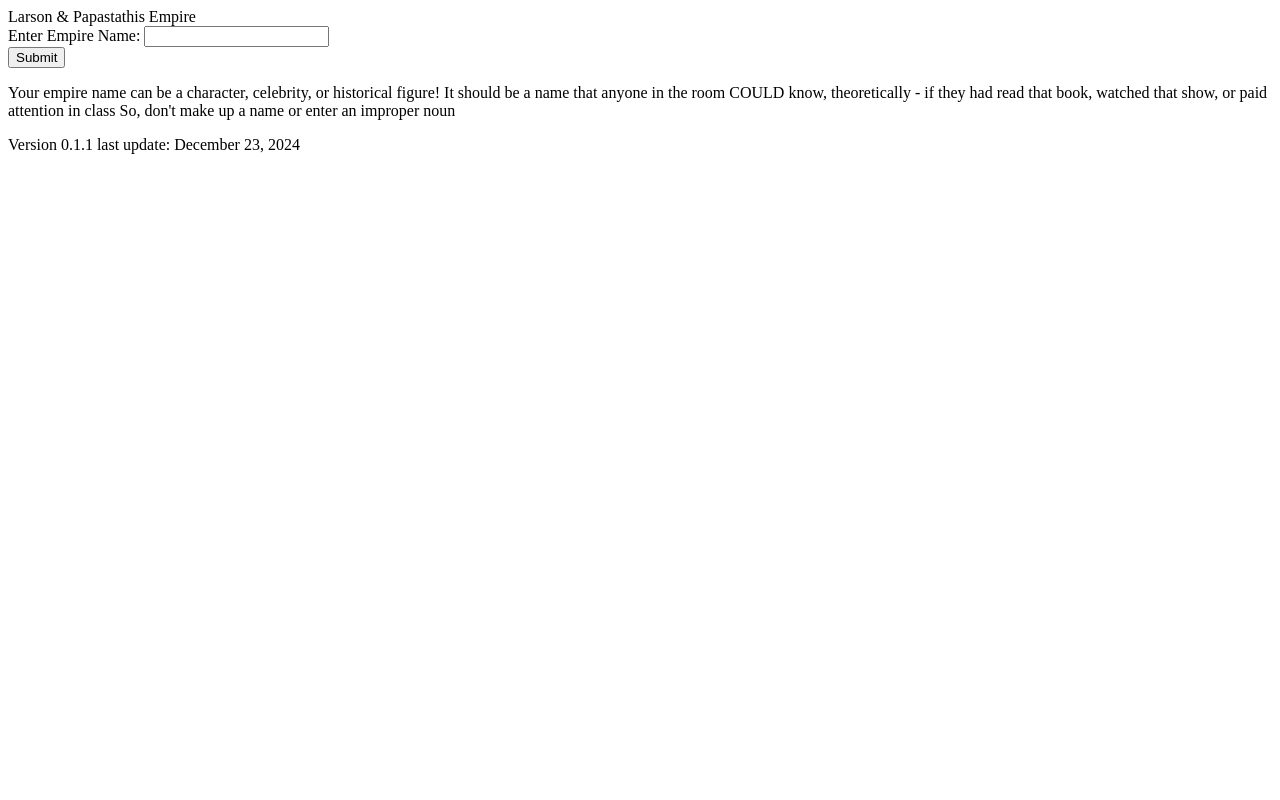
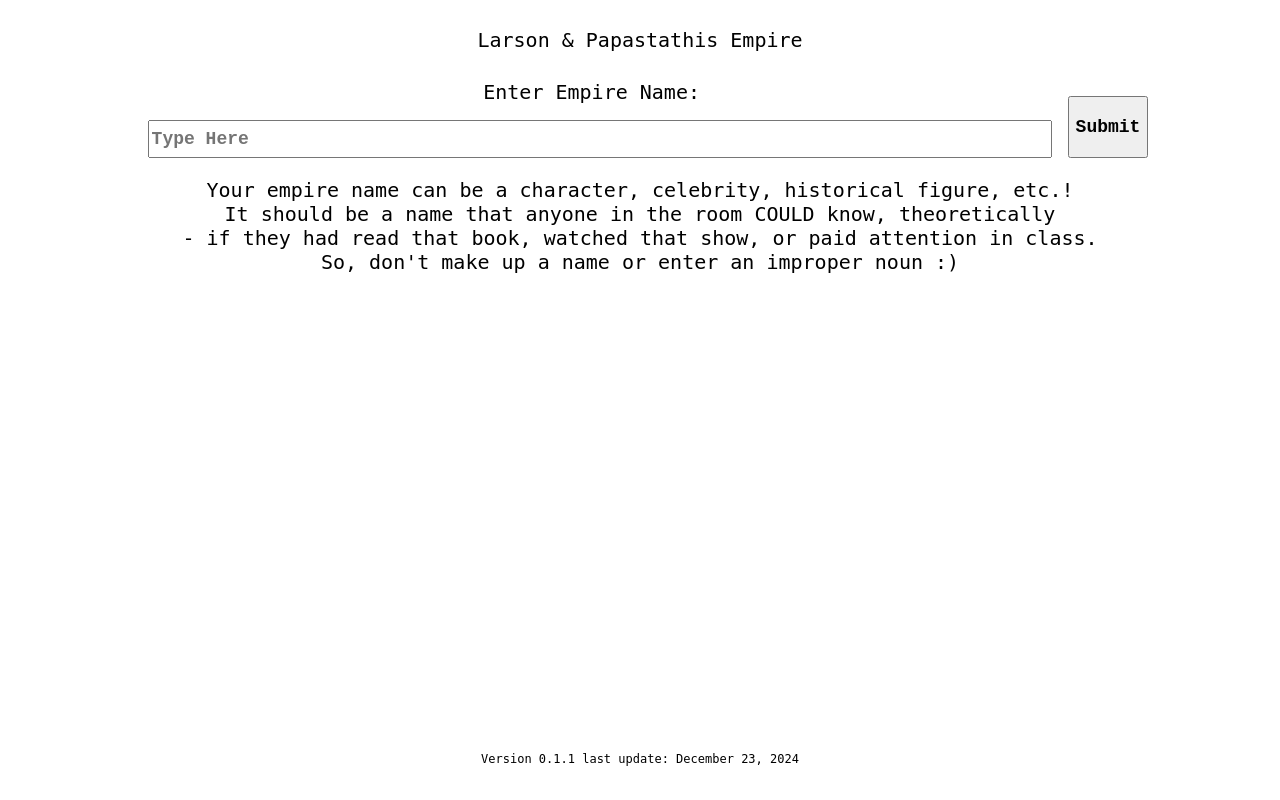
Before and after one commit to larso124/empireGame, a Django app: page / in a window 1280 px wide. Run offline with Django 5.2, Linux system fonts and the light colour scheme.

Commit message:
add style

```diff
--- a/game/forms.py
+++ b/game/forms.py
@@ -1,4 +1,4 @@
 from django import forms
 
 class EnterName(forms.Form):
-    enter_name = forms.CharField(label="Enter Empire Name", max_length=100, required=True)
+    enter_name = forms.CharField(label="Enter Empire Name", max_length=100, required=True, widget=forms.TextInput(attrs={'placeholder': 'Type Here'}))
--- /dev/null
+++ b/game/static/style.css
@@ -0,0 +1,53 @@
+body {
+    display: flex;
+    flex-direction: column;
+    align-items: center;
+    font-family: monospace;
+    min-height: 100vh;
+    margin: 0;
+    font-size: x-large;
+}
+
+header {
+    flex: 0;
+    display: flex;
+    justify-content: center;
+    font-size: x-large;
+    min-height: 5rem;
+    align-items: center;
+}
+
+footer {
+    flex: 0;
+    min-height: 3rem;
+    font-size: small;
+}
+
+input {
+    font-family: 'Courier New', Courier, monospace;
+    font-weight: bold;
+    font-size: large;
+    margin-top: 1rem;
+    min-height: 2rem;
+    @media screen and (min-width: 768px) {
+        margin-left: 1rem;
+    }
+}
+
+form {
+    display: flex;
+
+    @media screen and (max-width: 768px) {
+        flex-direction: column;
+    }
+}
+
+form div {
+    display: flex;
+    flex-direction: column;
+    align-items: center;
+}
+
+#id_enter_name {
+    width: 70vw;
+}
--- a/game/templates/gamePlay.html
+++ b/game/templates/gamePlay.html
@@ -2,7 +2,7 @@
 
 {% block content %}
 {% for name in names %}
-<ul>
+<ul style="list-style-type: none; padding: 0px; margin: 10px 10px; font-size: xx-large;">
     <li>
         {% if name.status %}
         <s>{{name.name}}</s>
--- a/game/templates/index.html
+++ b/game/templates/index.html
@@ -6,10 +6,10 @@
     {{ form }}
     <input type="submit" value="Submit">
 </form>
-<p>
-    Your empire name can be a character, celebrity, or historical figure!
-    It should be a name that anyone in the room COULD know, theoretically -
-    if they had read that book, watched that show, or paid attention in class
-    So, don't make up a name or enter an improper noun
+<p style="max-width: 80vw; text-align: center;">
+    Your empire name can be a character, celebrity, historical figure, etc.! <br>
+    It should be a name that anyone in the room COULD know, theoretically <br> -
+    if they had read that book, watched that show, or paid attention in class. <br>
+    So, don't make up a name or enter an improper noun :)
 </p>
 {% endblock %}
--- a/game/templates/setup.html
+++ b/game/templates/setup.html
@@ -2,12 +2,12 @@
 
 {% block content %}
 {% for name in names %}
-<ul>
+<ul style="list-style-type: none; padding: 0px; margin: 10px 10px; font-size: xx-large;">
     <li><a href="/crossout/{{name.id}}">{{name.name}} {{name.status}}</a></li>
 </ul>
 {% endfor %}
 
-<form action="/reset/" method="get">
+<form action="/reset/" method="get" style="margin-top: 200px;">
     <input type="submit" value="Reset">
 </form>
 
--- a/game/templates/skeleton.html
+++ b/game/templates/skeleton.html
@@ -1,14 +1,18 @@
+ {% load static %}
 <!DOCTYPE html>
 <html lang="en">
   <head>
     <meta charset="UTF-8">
     <meta name="viewport" content="width=device-width, initial-scale=1.0">
     <title>Empire</title>
+    <link rel="stylesheet" href="{% static 'style.css' %}">
   </head>
   <body>
     <header class="header">Larson & Papastathis Empire</header>
-    {% block content %}
-    {% endblock %}
+    <div style="flex: 1; display: flex; flex-direction: column; align-items: center;">
+      {% block content %}
+      {% endblock %}
+    </div>
     <footer>Version 0.1.1 last update: December 23, 2024</footer>
   </body>
 </html>
--- a/game/templates/waitRoom.html
+++ b/game/templates/waitRoom.html
@@ -1,11 +1,11 @@
 {% extends "skeleton.html" %}
 
 {% block content %}
-<h2>Wait here</h2>
+<p style="font-size: 2rem; max-width: 80vw; text-align: center;"><b>Waiting for everyone to submit ...</b></p>
 <form action="/play" method="get">
-    <input type="submit" value="Start">
+    <input type="submit" value="Start" style="min-height: 3rem; min-width: 8rem;">
 </form>
-
+<br><br><br>
 Number of players = {{number_players}}
 
 <script>
```
Also changed, not shown: README.md (added).
